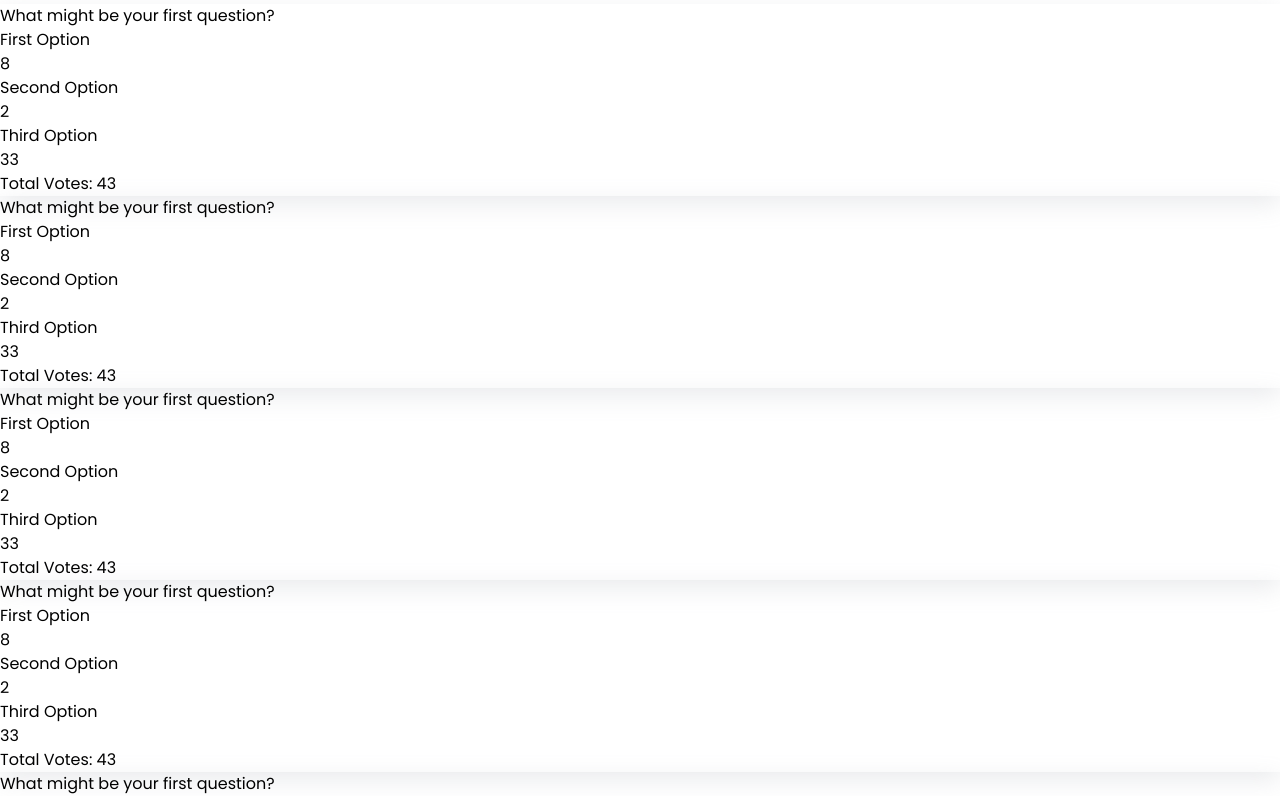
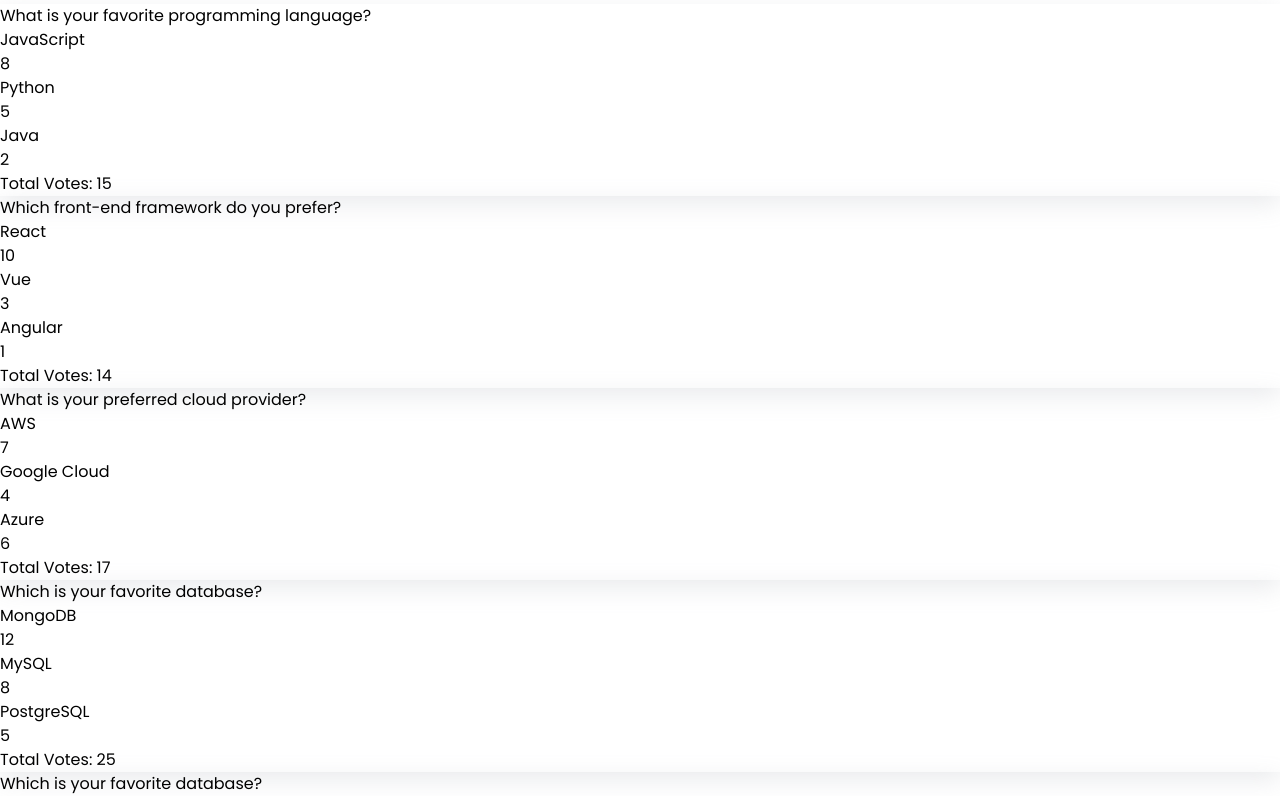
Before and after one commit to hax0-r/bbc, a React (Vite) app: page /servey in a window 1280 px wide. Shown: the part 568-1364 px from the top of the page. Built offline with nearby package versions, Linux system fonts and the light colour scheme.

Commit message:
I added text to the file

```diff
--- /dev/null
+++ b/src/Data/PollVotes.js
@@ -0,0 +1,50 @@
+export const pollData = [
+    {
+        question: 'What is your favorite programming language?',
+        options: [
+            { id: 'option1', text: 'JavaScript', votes: 8 },
+            { id: 'option2', text: 'Python', votes: 5 },
+            { id: 'option3', text: 'Java', votes: 2 },
+        ],
+    },
+    {
+        question: 'Which front-end framework do you prefer?',
+        options: [
+            { id: 'option1', text: 'React', votes: 10 },
+            { id: 'option2', text: 'Vue', votes: 3 },
+            { id: 'option3', text: 'Angular', votes: 1 },
+        ],
+    },
+    {
+        question: 'What is your preferred cloud provider?',
+        options: [
+            { id: 'option1', text: 'AWS', votes: 7 },
+            { id: 'option2', text: 'Google Cloud', votes: 4 },
+            { id: 'option3', text: 'Azure', votes: 6 },
+        ],
+    },
+    {
+        question: 'Which is your favorite database?',
+        options: [
+            { id: 'option1', text: 'MongoDB', votes: 12 },
+            { id: 'option2', text: 'MySQL', votes: 8 },
+            { id: 'option3', text: 'PostgreSQL', votes: 5 },
+        ],
+    },
+    {
+        question: 'Which is your favorite database?',
+        options: [
+            { id: 'option1', text: 'MongoDB', votes: 12 },
+            { id: 'option2', text: 'MySQL', votes: 8 },
+            { id: 'option3', text: 'PostgreSQL', votes: 5 },
+        ],
+    },
+    {
+        question: 'Which is your favorite database?',
+        options: [
+            { id: 'option1', text: 'MongoDB', votes: 12 },
+            { id: 'option2', text: 'MySQL', votes: 8 },
+            { id: 'option3', text: 'PostgreSQL', votes: 5 },
+        ],
+    },
+];
--- a/src/components/Votes.jsx
+++ b/src/components/Votes.jsx
@@ -1,100 +1,66 @@
 import React, { useState } from 'react';
 
-const Votes = () => {
-    const [votes, setVotes] = useState({
-        firstOption: 8,
-        secondOption: 2,
-        thirdOption: 33,
-    });
-    const [totalVotes, setTotalVotes] = useState(43); // Initial total votes
-    const [selectedOption, setSelectedOption] = useState(null); // Track user's current selection
+const Votes = ({ poll }) => {
+    const [votes, setVotes] = useState(
+        poll.options.reduce((acc, option) => {
+            acc[option.id] = option.votes;
+            return acc;
+        }, {})
+    );
+    const [totalVotes, setTotalVotes] = useState(
+        poll.options.reduce((acc, option) => acc + option.votes, 0)
+    );
+    const [selectedOption, setSelectedOption] = useState(null);
 
-    // Handle vote selection and update
-    const handleVote = (option) => {
-        // If the user clicks the same option, do nothing
-        if (selectedOption === option) return;
+    const handleVote = (optionId) => {
+        if (selectedOption === optionId) return;
 
         setVotes((prevVotes) => {
             const updatedVotes = { ...prevVotes };
 
-            // If the user had previously selected an option, remove their vote from the previous option
             if (selectedOption) {
                 updatedVotes[selectedOption] -= 1;
             } else {
-                // Only increment totalVotes if this is the user's first vote
                 setTotalVotes((prevTotal) => prevTotal + 1);
             }
 
-            // Add vote to the newly selected option
-            updatedVotes[option] += 1;
-
+            updatedVotes[optionId] += 1;
             return updatedVotes;
         });
 
-        setSelectedOption(option); // Update selected option
+        setSelectedOption(optionId);
     };
 
-    // Calculate the width percentage for each option based on votes
     const calculateWidth = (optionVotes) => {
         return `${(optionVotes / totalVotes) * 100}%`;
     };
 
     return (
-        <div className="">
-            <div className="border p-5 myShadow rounded-md">
-                <h2 className="font-semibold text-lg leading-tight">What might be your first question?</h2>
+        <div className="border p-5 myShadow rounded-md">
+            <h2 className="font-semibold text-lg leading-tight">{poll.question}</h2>
 
-                {/* First Option */}
-                <div className="cursor-pointer" onClick={() => handleVote('firstOption')}>
-                    <div className="text-sm flex items-center mt-8 justify-between">
-                        <p>First Option</p>
-                        <p>{votes.firstOption}</p>
+            {poll.options.map((option) => (
+                <div
+                    key={option.id}
+                    className="cursor-pointer"
+                    onClick={() => handleVote(option.id)}
+                >
+                    <div className="text-sm flex items-center mt-5 justify-between">
+                        <p>{option.text}</p>
+                        <p>{votes[option.id]}</p>
                     </div>
-                    <div
-                        className="w-full h-2 bg-zinc-200 rounded-full mt-2 relative"
-                    >
+                    <div className="w-full h-2 bg-zinc-200 rounded-full mt-2 relative">
                         <span
-                            className={`h-full block rounded-full transition-all duration-500 ${selectedOption === 'firstOption' ? 'bg-blue-500' : 'bg-zinc-800'}`}
-                            style={{ width: calculateWidth(votes.firstOption) }}
+                            className={`h-full block rounded-full transition-all duration-500 ${
+                                selectedOption === option.id ? 'bg-zinc-950' : 'bg-zinc-800'
+                            }`}
+                            style={{ width: calculateWidth(votes[option.id]) }}
                         ></span>
                     </div>
                 </div>
+            ))}
 
-                {/* Second Option */}
-                <div className="cursor-pointer" onClick={() => handleVote('secondOption')}>
-                    <div className="text-sm flex items-center mt-5 justify-between">
-                        <p>Second Option</p>
-                        <p>{votes.secondOption}</p>
-                    </div>
-                    <div
-                        className="w-full h-2 bg-zinc-200 rounded-full mt-2 relative"
-                    >
-                        <span
-                            className={`h-full block rounded-full transition-all duration-500 ${selectedOption === 'secondOption' ? 'bg-blue-500' : 'bg-zinc-800'}`}
-                            style={{ width: calculateWidth(votes.secondOption) }}
-                        ></span>
-                    </div>
-                </div>
-
-                {/* Third Option */}
-                <div className="cursor-pointer" onClick={() => handleVote('thirdOption')}>
-                    <div className="text-sm flex items-center mt-5 justify-between">
-                        <p>Third Option</p>
-                        <p>{votes.thirdOption}</p>
-                    </div>
-                    <div
-                        className="w-full h-2 bg-zinc-200 rounded-full mt-2 relative"
-                    >
-                        <span
-                            className={`h-full block rounded-full transition-all duration-500 ${selectedOption === 'thirdOption' ? 'bg-blue-500' : 'bg-zinc-800'}`}
-                            style={{ width: calculateWidth(votes.thirdOption) }}
-                        ></span>
-                    </div>
-                </div>
-
-                {/* Total Votes */}
-                <p className="mt-7 text-sm">Total Votes: <span className="font-semibold">{totalVotes}</span></p>
-            </div>
+            <p className="mt-7 text-sm">Total Votes: <span className="font-semibold">{totalVotes}</span></p>
         </div>
     );
 };
--- a/src/pages/Servey.jsx
+++ b/src/pages/Servey.jsx
@@ -1,5 +1,6 @@
 import React from 'react'
 import Votes from '../components/Votes'
+import { pollData } from '../Data/PollVotes'
 
 const Servey = () => {
     return (
@@ -12,12 +13,9 @@
 
                     <div className="max-w-7xl w-full p-5 mx-auto grid grid-cols-3 gap-5">
 
-                        <Votes />
-                        <Votes />
-                        <Votes />
-                        <Votes />
-                        <Votes />
-                        <Votes />
+                        {pollData.map((poll, index) => (
+                            <Votes key={index} poll={poll} />
+                        ))}
 
                     </div>
 
```
